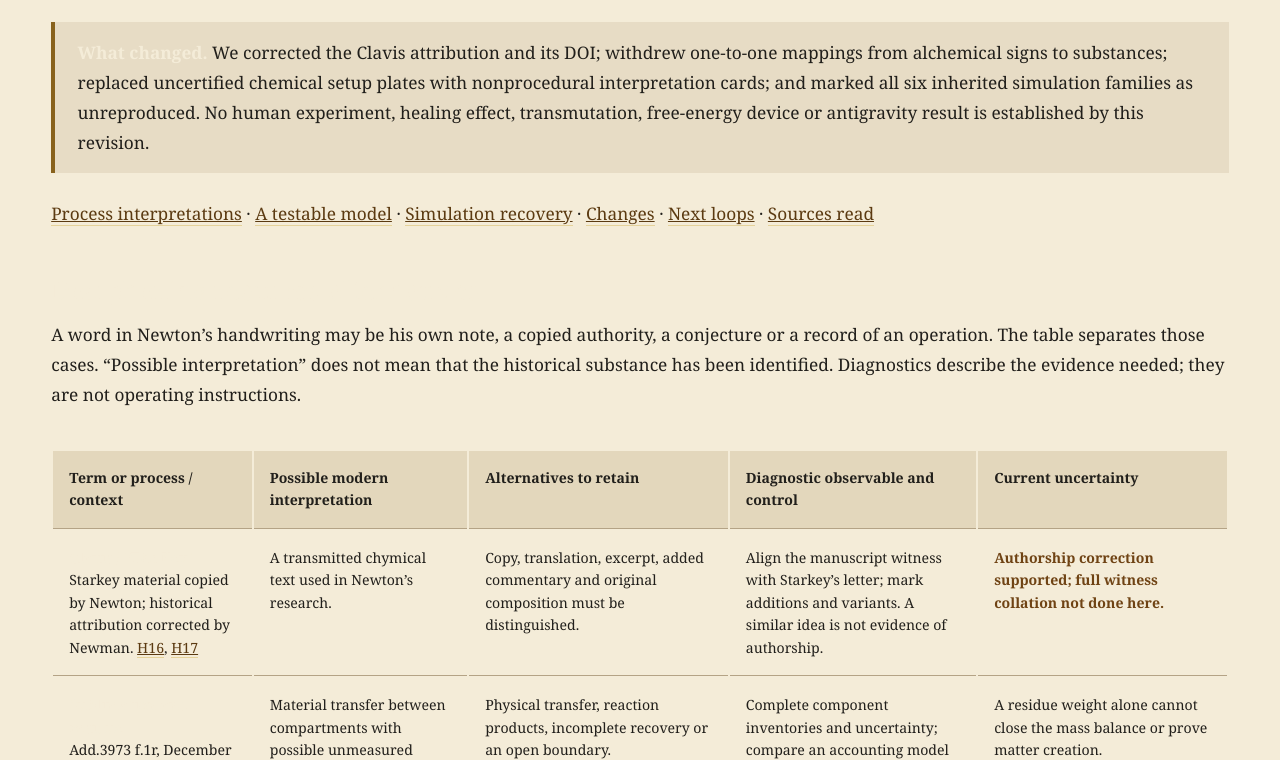
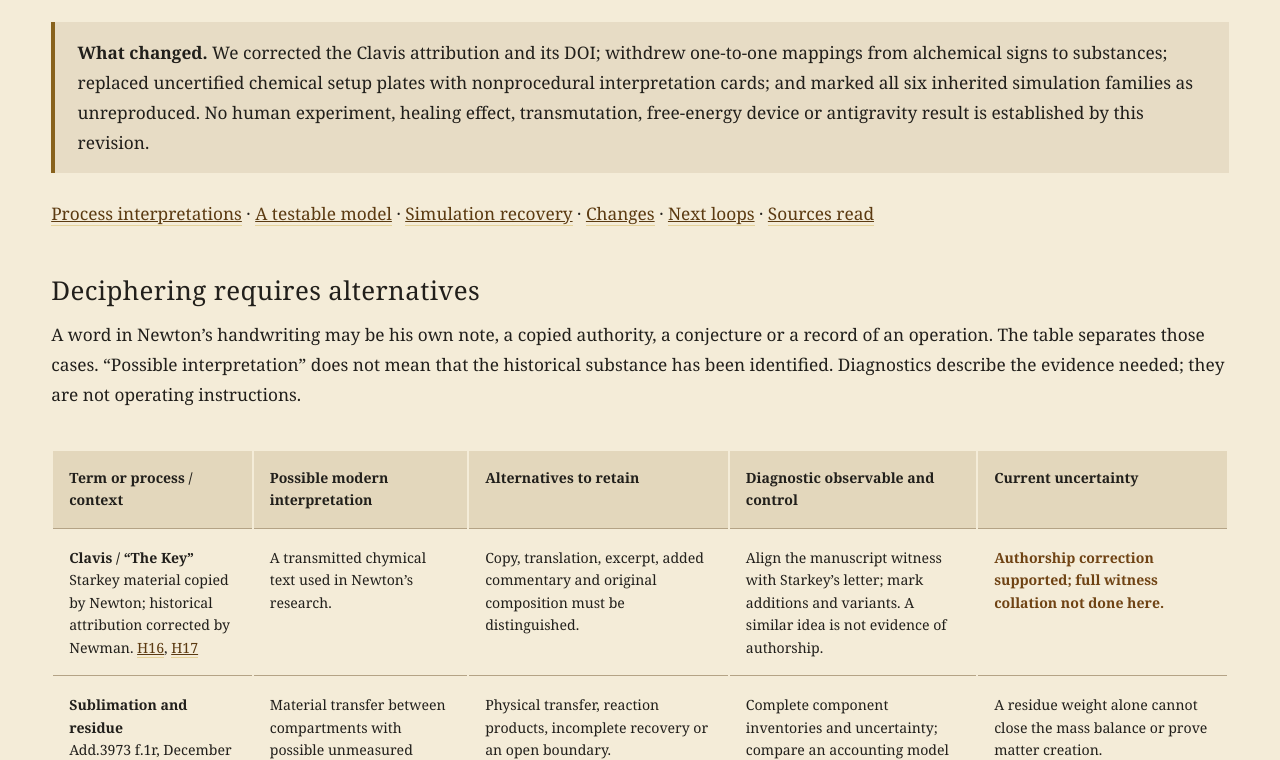
Before and after one commit to occult-kranti/resonant-vessels, a plain HTML site: page research-corrections.html in a window 1280 px wide. Shown: the part 286-1046 px from the top of the page. Drawn offline with Linux system fonts and the light colour scheme.

Commit message:
Fix correction-page heading contrast after live visual review

```diff
--- a/research-corrections.html
+++ b/research-corrections.html
@@ -6,7 +6,7 @@
 <meta name="description" content="Source-linked corrections to the first Resonant Vessels attempt: Newton alchemy, alternative interpretations, missing simulation provenance and a testable research plan.">
 <link rel="stylesheet" href="css/style.css">
 <style>
-.revision-page{color:#211f1b;background:#f4ecd8;padding:3rem 0 5rem}.revision-page h2{margin:3rem 0 1rem}.revision-page h3{margin:1.5rem 0 .7rem}.revision-page p,.revision-page li{line-height:1.75}.revision-page a{color:#5b3a11;text-decoration:underline}.revision-page table{min-width:960px;font-size:.88rem}.revision-page th,.revision-page td{padding:1rem;vertical-align:top;border-bottom:1px solid #b4a386;line-height:1.6}.revision-page th{text-align:left;background:#e3d7bc}.revision-page code{font-size:.9em;overflow-wrap:anywhere}.revision-page .notice{border-left:4px solid #88621d;padding:1rem 1.4rem;background:#e7dcc5;margin:1.6rem 0}.revision-page .diagram{background:#fcf8ef;border:1px solid #b4a386;border-radius:6px;padding:1rem;margin:1.5rem 0}.revision-page svg{width:100%;height:auto}.revision-page .source{font-family:monospace;font-size:.8rem}.revision-page :target{scroll-margin-top:6rem}.revision-page .status{font-weight:bold;color:#6f4314}
+.revision-page{color:#211f1b;background:#f4ecd8;padding:3rem 0 5rem}.revision-page h1,.revision-page h2,.revision-page h3,.revision-page strong{color:#211f1b}.revision-page h2{margin:3rem 0 1rem}.revision-page h3{margin:1.5rem 0 .7rem}.revision-page p,.revision-page li{line-height:1.75}.revision-page a{color:#5b3a11;text-decoration:underline}.revision-page table{min-width:960px;font-size:.88rem}.revision-page th,.revision-page td{padding:1rem;vertical-align:top;border-bottom:1px solid #b4a386;line-height:1.6}.revision-page th{text-align:left;background:#e3d7bc}.revision-page code{font-size:.9em;overflow-wrap:anywhere}.revision-page .notice{border-left:4px solid #88621d;padding:1rem 1.4rem;background:#e7dcc5;margin:1.6rem 0}.revision-page .diagram{background:#fcf8ef;border:1px solid #b4a386;border-radius:6px;padding:1rem;margin:1.5rem 0}.revision-page svg{width:100%;height:auto}.revision-page .source{font-family:monospace;font-size:.8rem}.revision-page :target{scroll-margin-top:6rem}.revision-page .status{font-weight:bold;color:#6f4314}
 </style>
 </head>
 <body>
```
